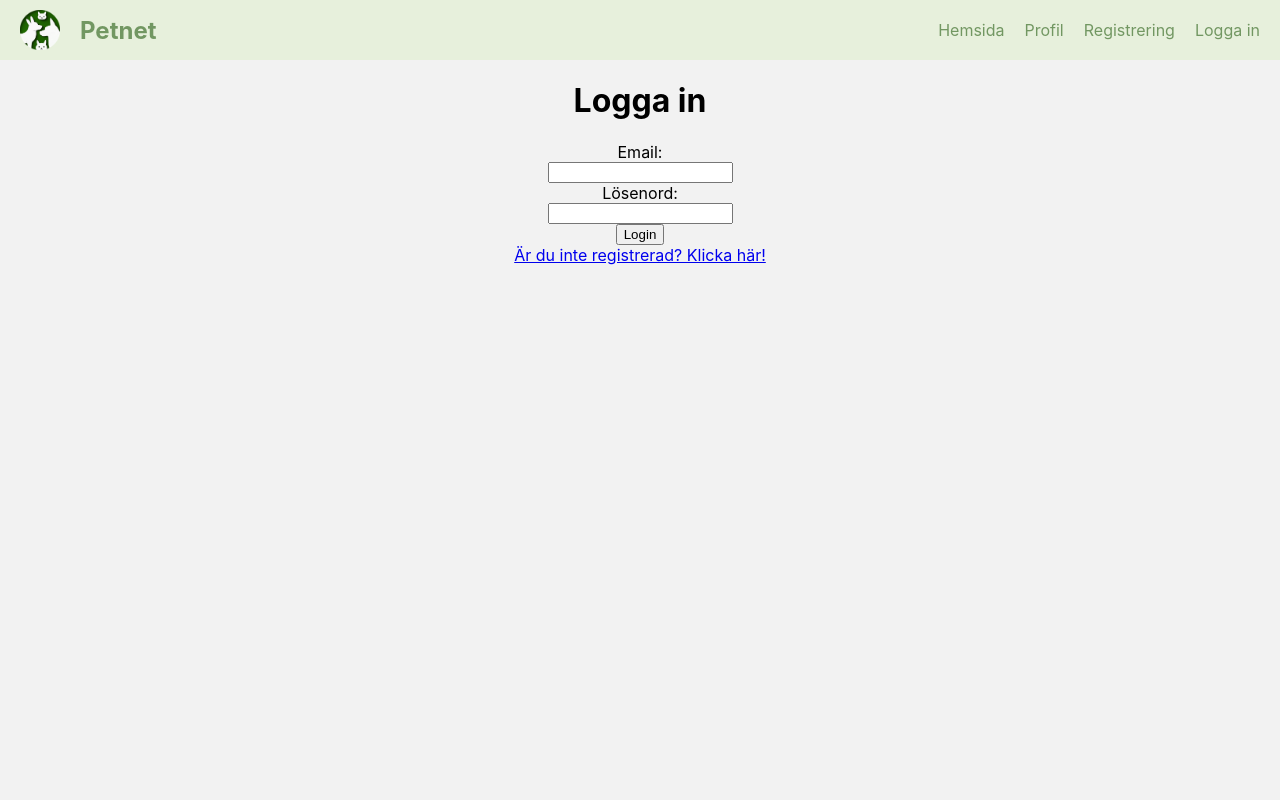
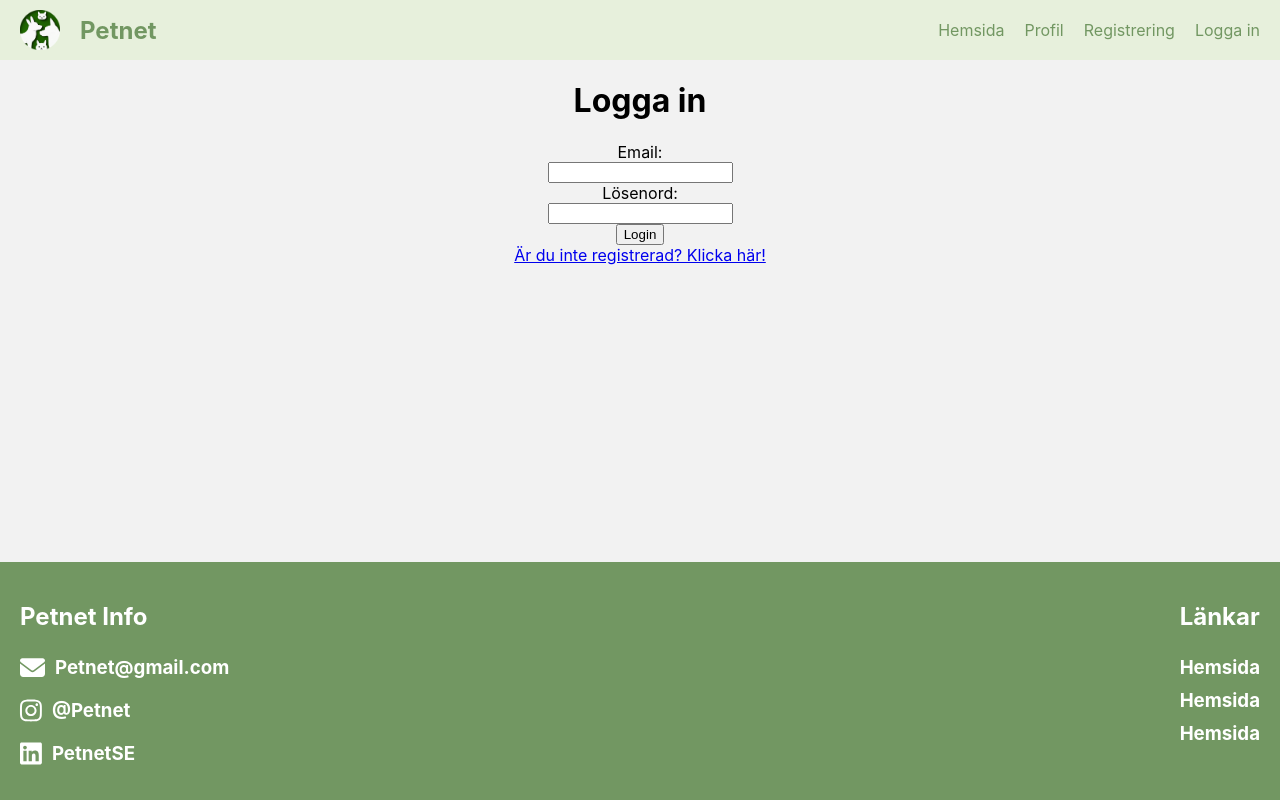
Before and after one commit to sativv/Petnet, a React (Create React App) app in the folder client/: page /login in a window 1280 px wide. Built offline with nearby package versions, Linux system fonts and the light colour scheme; no server answers.

Commit message:
adding basic footer

```diff
--- a/client/package.json
+++ b/client/package.json
@@ -3,6 +3,10 @@
   "version": "0.1.0",
   "private": true,
   "dependencies": {
+    "@fortawesome/fontawesome-svg-core": "^6.6.0",
+    "@fortawesome/free-brands-svg-icons": "^6.6.0",
+    "@fortawesome/free-solid-svg-icons": "^6.6.0",
+    "@fortawesome/react-fontawesome": "^0.2.2",
     "@testing-library/jest-dom": "^5.17.0",
     "@testing-library/react": "^13.4.0",
     "@testing-library/user-event": "^13.5.0",
--- a/client/src/App.css
+++ b/client/src/App.css
@@ -88,6 +88,41 @@
   margin-right: 10px;
 }
 
+.footerContainer {
+  background-color: #729762;
+  display: flex;
+  justify-content: space-between;
+  align-items: flex-start;
+  color: white;
+  position: fixed;
+  bottom: 0;
+  width: 100%;
+  padding: 20px;
+  box-sizing: border-box;
+}
+
+.footerLeftColumn,
+.footerRightColumn {
+  display: flex;
+  flex-direction: column;
+}
+
+.footerLeftColumn h3,
+.footerRightColumn h3 {
+  margin: 5px 0;
+}
+
+.brandDiv {
+  display: flex;
+  align-items: center;
+  margin-bottom: 10px;
+}
+
+.brandIcon {
+  margin-right: 10px;
+  height: 25px;
+}
+
 @media (max-width: 768px) {
   .navbarMenu {
     position: absolute;
--- a/client/src/App.js
+++ b/client/src/App.js
@@ -12,6 +12,7 @@ import Register from "./pages/Register";
 import Profile from "./pages/Profile";
 import ProtectedRoute from "./components/ProtectedRoute";
 import Navbar from "./components/Navbar";
+import Footer from "./components/Footer";
 
 // create user context
 export const userContext = createContext();
@@ -61,6 +62,7 @@ function App() {
             </Routes>
           </Router>
         </div>
+        <Footer />
       </userContext.Provider>
     </>
   );
--- /dev/null
+++ b/client/src/components/Footer.jsx
@@ -0,0 +1,40 @@
+import { FontAwesomeIcon } from "@fortawesome/react-fontawesome";
+import {
+  faHouse,
+  faBurger,
+  faCartShopping,
+  faUser,
+  faEnvelope,
+} from "@fortawesome/free-solid-svg-icons";
+import { faInstagram, faLinkedin } from "@fortawesome/free-brands-svg-icons";
+
+function Footer() {
+  return (
+    <div className="footerContainer">
+      <div className="footerLeftColumn">
+        <h2>Petnet Info</h2>
+        <div className="brandDiv">
+          <FontAwesomeIcon icon={faEnvelope} className="brandIcon" />
+
+          <h3>Petnet@gmail.com</h3>
+        </div>
+        <div className="brandDiv">
+          <FontAwesomeIcon icon={faInstagram} className="brandIcon" />
+          <h3>@Petnet</h3>
+        </div>
+        <div className="brandDiv">
+          <FontAwesomeIcon icon={faLinkedin} className="brandIcon" />
+          <h3>PetnetSE</h3>
+        </div>
+      </div>
+      <div className="footerRightColumn">
+        <h2>Länkar</h2>
+        <h3>Hemsida</h3>
+        <h3>Hemsida</h3>
+        <h3>Hemsida</h3>
+      </div>
+    </div>
+  );
+}
+
+export default Footer;
```
Also changed, not shown: 1 other file (tests, documents, lock files or other folders).
